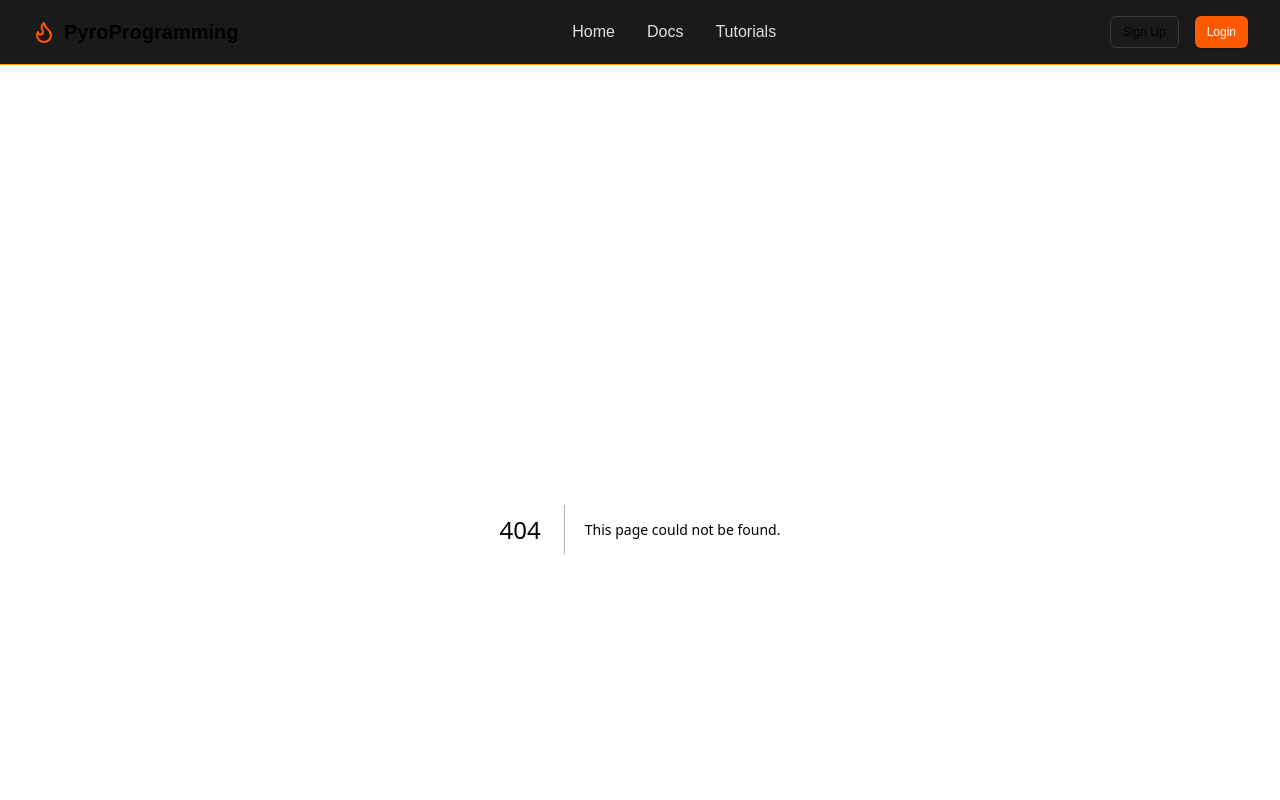
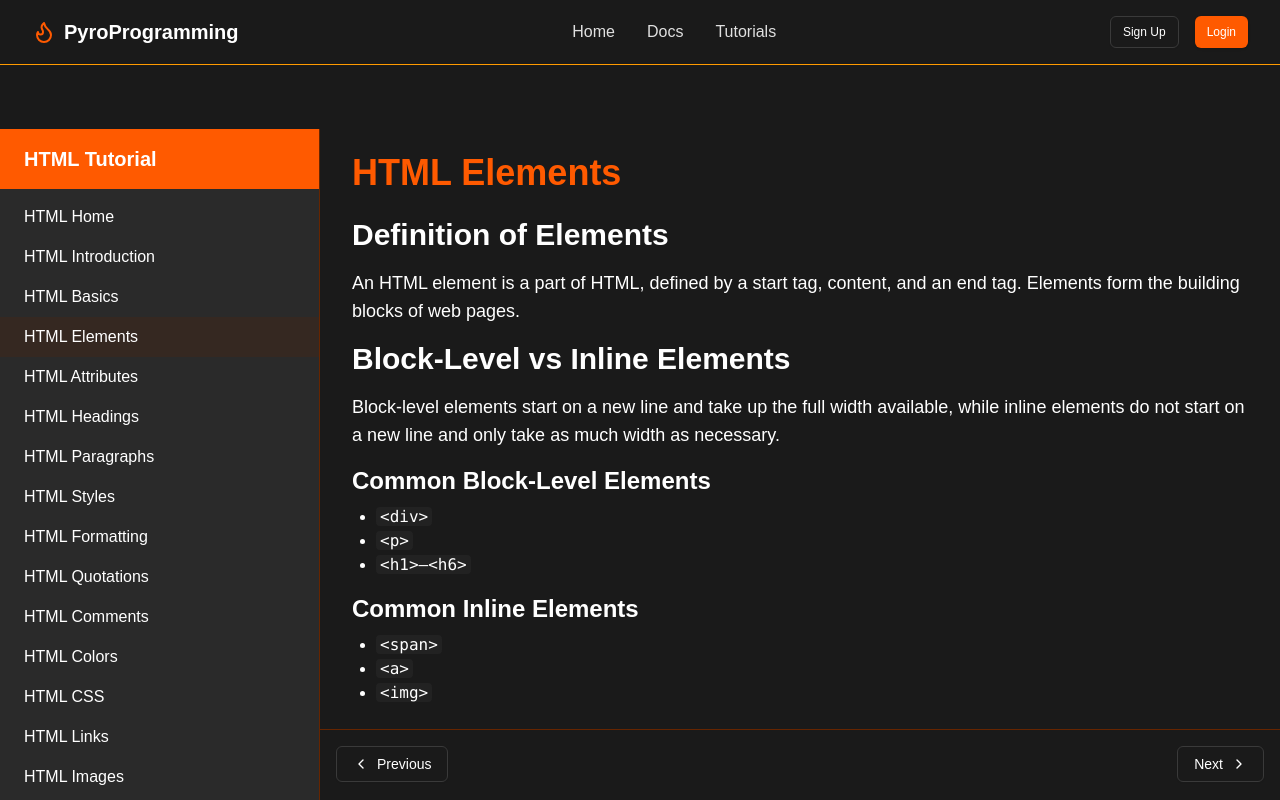
Before and after one commit to 321EZ123/PyroProgramming, a Next.js app: page /tutorials/html/elements in a window 1280 px wide. Before the commit this address had no page. Shown: the top 800 px of the page. Built offline with nearby package versions, Linux system fonts and the light colour scheme.

Commit message:
Create page.tsx

```diff
--- /dev/null
+++ b/src/app/tutorials/html/elements/page.tsx
@@ -0,0 +1,33 @@
+"use client";
+
+export default function HtmlElements() {
+  return (
+    <div className="max-w-4xl mx-auto">
+      <h1 className="text-4xl font-bold mb-6 text-primary">HTML Elements</h1>
+
+      <h2 className="text-3xl font-semibold mb-4">Definition of Elements</h2>
+      <p className="text-lg mb-4">
+        An HTML element is a part of HTML, defined by a start tag, content, and an end tag. Elements form the building blocks of web pages.
+      </p>
+
+      <h2 className="text-3xl font-semibold mb-4">Block-Level vs Inline Elements</h2>
+      <p className="text-lg mb-4">
+        Block-level elements start on a new line and take up the full width available, while inline elements do not start on a new line and only take as much width as necessary.
+      </p>
+
+      <h3 className="text-2xl font-semibold mb-2">Common Block-Level Elements</h3>
+      <ul className="list-disc pl-6 mb-4">
+        <li><code className="bg-card/50 px-1 rounded">&lt;div&gt;</code></li>
+        <li><code className="bg-card/50 px-1 rounded">&lt;p&gt;</code></li>
+        <li><code className="bg-card/50 px-1 rounded">&lt;h1&gt;–&lt;h6&gt;</code></li>
+      </ul>
+
+      <h3 className="text-2xl font-semibold mb-2">Common Inline Elements</h3>
+      <ul className="list-disc pl-6">
+        <li><code className="bg-card/50 px-1 rounded">&lt;span&gt;</code></li>
+        <li><code className="bg-card/50 px-1 rounded">&lt;a&gt;</code></li>
+        <li><code className="bg-card/50 px-1 rounded">&lt;img&gt;</code></li>
+      </ul>
+    </div>
+  );
+}
```
